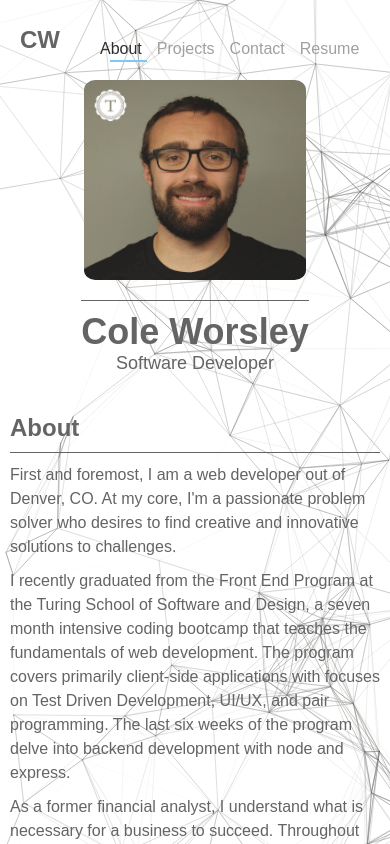
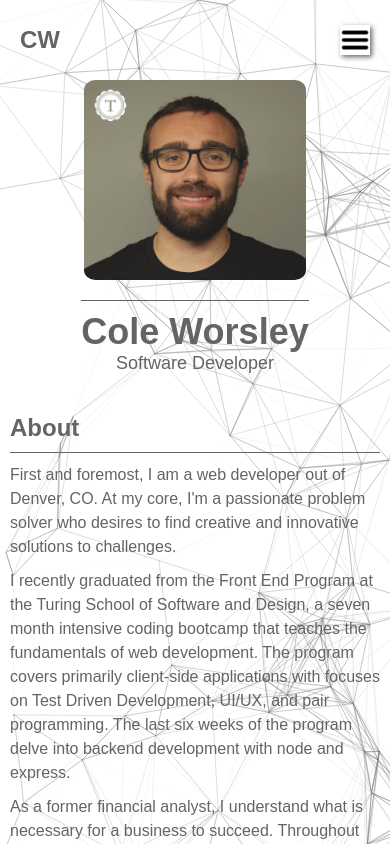
Before and after one commit to coleworsley/personal-site, a React (Create React App) app: page /about in a window 390 px wide. Built offline with nearby package versions, Linux system fonts and the light colour scheme.

Commit message:
add dropdown for nav bar

```diff
--- a/src/components/About/About.css
+++ b/src/components/About/About.css
@@ -3,8 +3,8 @@
   max-height: calc(100vh - 80px);
   overflow-y: scroll;
   margin: 0 auto;
-  padding-top: 100px;
-  width: 70%;
+  padding: 20px;
+  width: 72%;
 }
 
 .about__header {
--- a/src/components/Canvas/Canvas.js
+++ b/src/components/Canvas/Canvas.js
@@ -73,7 +73,7 @@ export default class Canvas extends Component {
       this.updateParticles();
       this.timeInterval = newTime;
     }
-    requestAnimationFrame(() => {this.update()});
+    requestAnimationFrame(() => { this.update(); });
   }
 
   updateParticles() {
--- a/src/components/NavBar/NavBar.css
+++ b/src/components/NavBar/NavBar.css
@@ -7,6 +7,7 @@
   width: 100%;
   height: 80px;
   background: none;
+  position: relative;
 }
 
 .nav__title,
@@ -41,22 +42,65 @@
   left: 0;
   background-color: #000;
   visibility: hidden;
-  -webkit-transform: scaleX(0);
   transform: scaleX(0);
-  -webkit-transition: all 0.25s ease-in-out 0s;
   transition: all 0.25s ease-in-out 0s;
 }
 
 .nav__link:hover:before {
   visibility: visible;
-  -webkit-transform: scaleX(1);
   transform: scaleX(1);
   background-color: rgb(122, 122, 122);
 }
 
 .nav__link.active:before {
   visibility: visible;
-  -webkit-transform: scaleX(1);
   transform: scaleX(1);
   background-color: rgb(126, 200, 247);
 }
+
+.hamburger {
+  display: none;
+  border: none;
+  border-radius: 0px;
+  padding: 5px;
+  margin-right: 20px;
+  background: #fff;
+  background-image: url('/assets/hamburger.png');
+  background-size: contain;
+  background-repeat: no-repeat;
+  box-shadow: 2px 2px 5px rgb(100, 100, 100);
+  width: 30px;
+  height: 30px;
+  z-index: 1001
+}
+
+@media (max-width: 650px) {
+  .hamburger {
+    display: block;
+  }
+
+  .nav__list {
+    flex-direction: column;
+    justify-content: space-between;
+    position: absolute;
+    background-color: #fff;
+    box-shadow: 2px 2px 5px rgb(100, 100, 100);
+    padding: 0;
+    z-index: 1000;
+    right: 50px;
+    top: 25px;
+  }
+
+  .nav__list li {
+    margin: 10px 0;
+  }
+
+  .nav__link {
+    width: 100%;
+  }
+
+  .nav__list.hide {
+    display: none;
+  }
+
+}
--- a/src/components/NavBar/NavBar.js
+++ b/src/components/NavBar/NavBar.js
@@ -1,28 +1,44 @@
-import React from 'react';
+import React, { Component } from 'react';
 import { NavLink } from 'react-router-dom';
 import './NavBar.css';
 
-const NavBar = () => {
+const initialState = { showDropDown: false };
+
+class NavBar extends Component {
+  constructor() {
+    super();
+    this.state = initialState;
+    this.handleClick = this.handleClick.bind(this);
+  }
+
+  handleClick() {
+    this.setState({ showDropDown: !this.state.showDropDown });
+  }
+
+  render() {
+    const dropdown = this.state.showDropDown ? '' : ' hide';
+
     return (
       <nav className="nav">
         <NavLink to={`${process.env.PUBLIC_URL}/`}>
           <h1 className="nav__title">CW</h1>
         </NavLink>
-      <ul className="nav__list">
+        <button className="hamburger" onClick={() => this.handleClick()} />
+        <ul className={`nav__list${dropdown}`}>
           <li>
-          <NavLink activeClassName="active" className="nav__link" to={`${process.env.PUBLIC_URL}/about`}>
+            <NavLink activeClassName="active" className="nav__link" to={`${process.env.PUBLIC_URL}about`}>
               About
             </NavLink>
           </li>
 
           <li>
-          <NavLink activeClassName="active" className="nav__link" to={`${process.env.PUBLIC_URL}/projects`}>
+            <NavLink activeClassName="active" className="nav__link" to={`${process.env.PUBLIC_URL}projects`}>
               Projects
             </NavLink>
           </li>
 
           <li>
-          <NavLink activeClassName="active" className="nav__link" to={`${process.env.PUBLIC_URL}/contact`}>
+            <NavLink activeClassName="active" className="nav__link" to={`${process.env.PUBLIC_URL}contact`}>
               Contact
             </NavLink>
           </li>
@@ -36,6 +52,7 @@ const NavBar = () => {
         </ul>
       </nav>
     );
-};
+  }
+}
 
 export default NavBar;
--- a/src/index.css
+++ b/src/index.css
@@ -26,6 +26,11 @@ a:visited { text-decoration: none; color: inherit; }
   animation-duration: 1s;
 }
 
+::-webkit-scrollbar {
+  width: 0px;
+  background: transparent; /* make scrollbar transparent */
+}
+
 @keyframes tab {
   0% {
     transform: translateX(-250%);
```
Also changed, not shown: public/assets/hamburger.png (added). Lines whose indentation alone changed are shown as unchanged.
